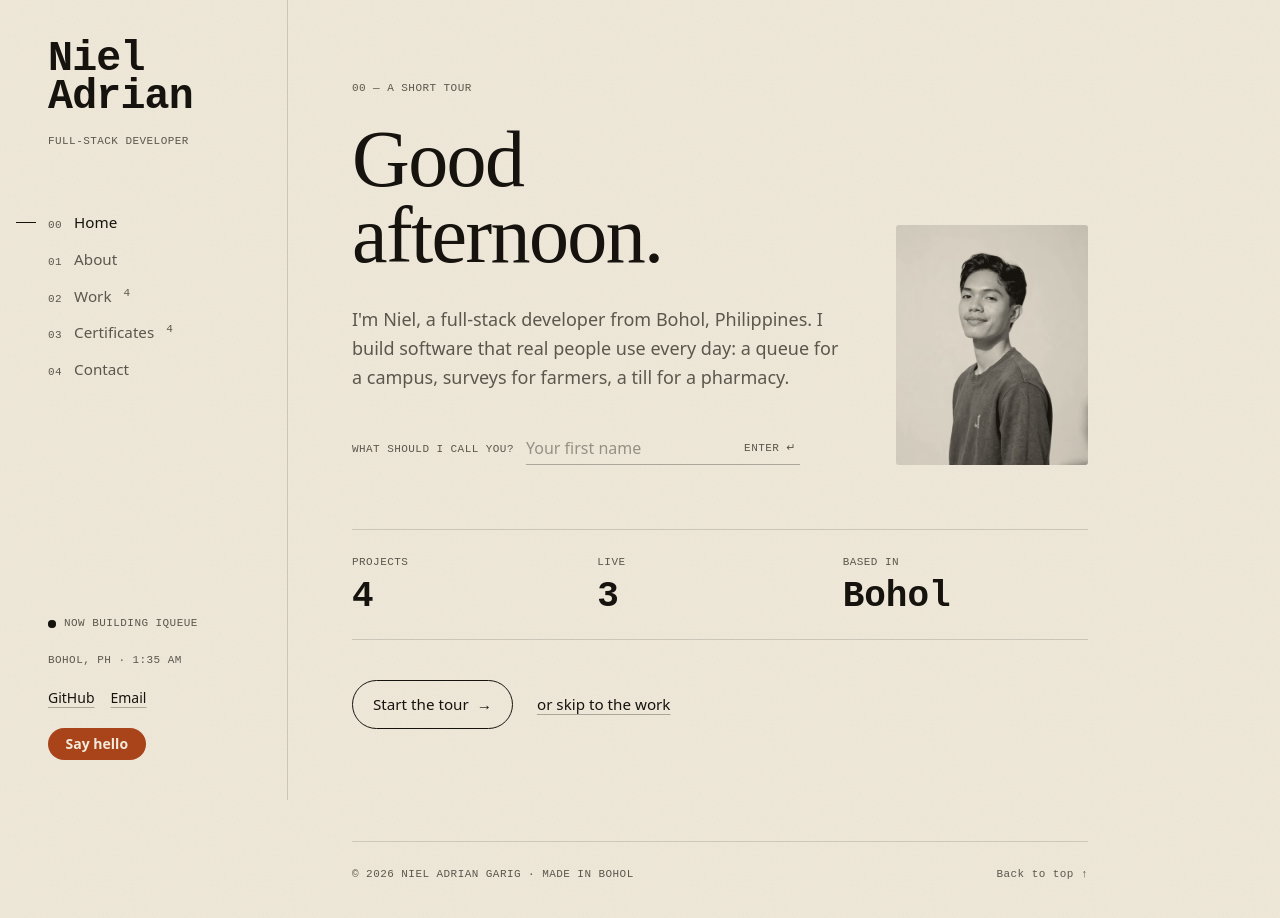
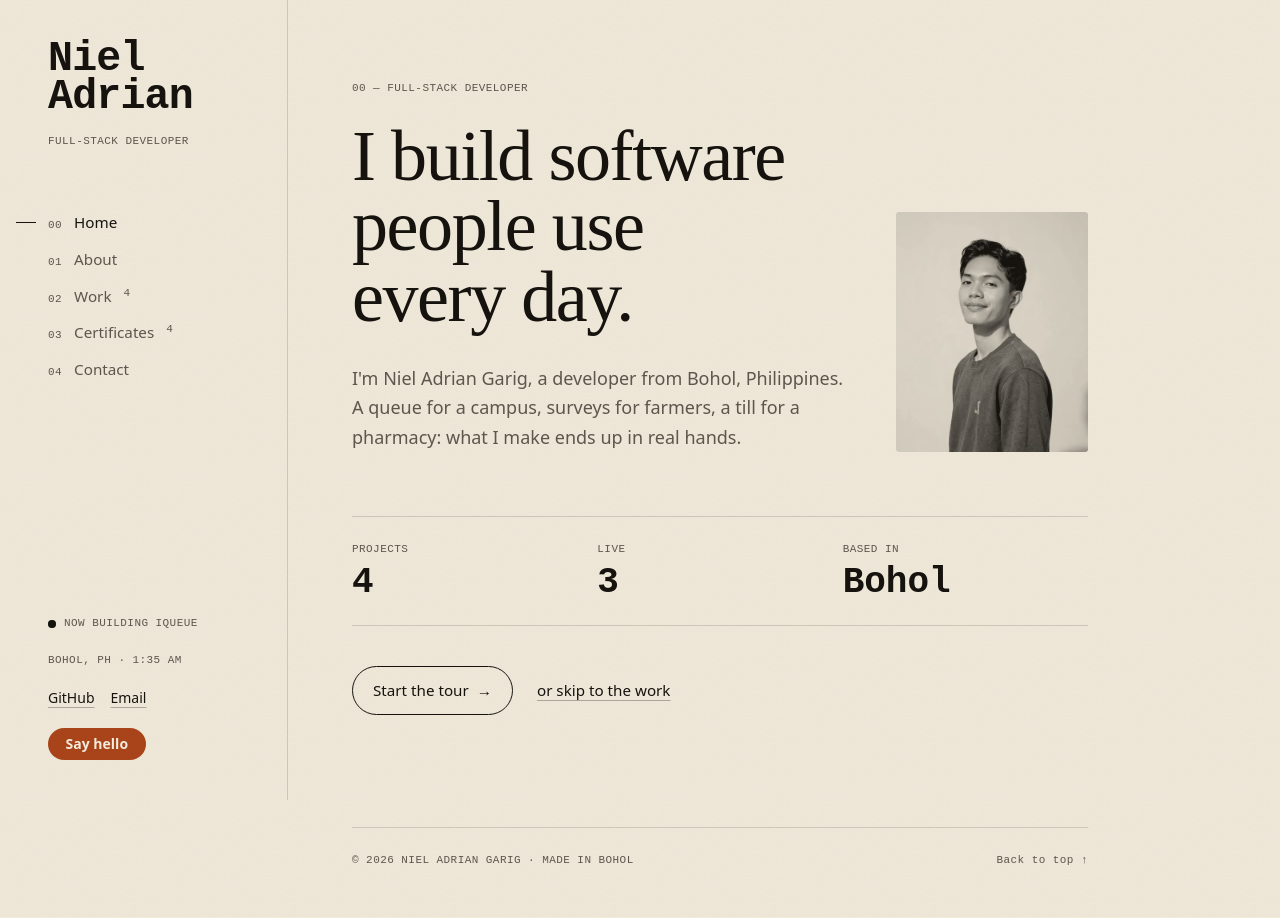
Before and after one commit to adrianniel/portfolio, a React (Vite) app: page / in a window 1280 px wide. Shown: the top 918 px of the page. Built offline with nearby package versions, Linux system fonts and the light colour scheme.

Commit message:
refactor: remove the viewer greeting and name personalization

```diff
--- a/src/components/About.tsx
+++ b/src/components/About.tsx
@@ -1,14 +1,11 @@
 import { profile, stack } from '../data/content'
-import { useViewer } from '../lib/viewer'
 import { Reveal } from './Reveal'
 import { View } from './View'
 import { to } from '../lib/router'
 
 export function About() {
-  const { say } = useViewer()
-
   return (
-    <View number="01" kicker="About" title={say('A little about me, {name}.')} next={{ label: 'Work', href: to({ name: 'work' }) }}>
+    <View number="01" kicker="About" title="A little about me." next={{ label: 'Work', href: to({ name: 'work' }) }}>
       <div className="grid gap-12 sm:grid-cols-[1fr_14rem]">
         <div className="space-y-6 text-lg leading-relaxed text-pretty">
           <Reveal>
--- a/src/components/Certificates.tsx
+++ b/src/components/Certificates.tsx
@@ -3,13 +3,11 @@ import { certificates } from '../data/content'
 import type { Certificate } from '../data/content'
 import { images } from '../data/images'
 import { fallbackSrc, srcSet } from '../lib/img'
-import { useViewer } from '../lib/viewer'
 import { View } from './View'
 import { to } from '../lib/router'
 import { SwarmImage } from './SwarmImage'
 
 export function Certificates() {
-  const { say } = useViewer()
   const dialog = useRef<HTMLDialogElement>(null)
   const [open, setOpen] = useState<Certificate | null>(null)
 
@@ -20,7 +18,7 @@ export function Certificates() {
   const close = () => dialog.current?.close()
 
   return (
-    <View number="03" kicker="Certificates" title={say('Receipts, in case you need them, {name}.')} next={{ label: 'Contact', href: to({ name: 'contact' }) }}>
+    <View number="03" kicker="Certificates" title="Receipts, in case you need them." next={{ label: 'Contact', href: to({ name: 'contact' }) }}>
       <ul className="grid gap-x-8 gap-y-14 sm:grid-cols-2">
         {certificates.map((cert) => (
           <li key={cert.verify}>
--- a/src/components/Contact.tsx
+++ b/src/components/Contact.tsx
@@ -1,16 +1,13 @@
 import { useState } from 'react'
 import { profile } from '../data/content'
-import { useViewer } from '../lib/viewer'
 import { Clock } from './Clock'
 import { Reveal } from './Reveal'
 import { View } from './View'
 
 export function Contact() {
-  const { name, say } = useViewer()
   const [copied, setCopied] = useState(false)
 
-  const subject = name ? `Hello from ${name}` : 'Hello from your portfolio'
-  const mailto = `mailto:${profile.email}?subject=${encodeURIComponent(subject)}`
+  const mailto = `mailto:${profile.email}?subject=${encodeURIComponent('Hello, Niel')}`
 
   const copy = async () => {
     try {
@@ -23,7 +20,7 @@ export function Contact() {
   }
 
   return (
-    <View number="04" kicker="Contact" title={say("Let's build something, {name}.")}>
+    <View number="04" kicker="Contact" title="Let's build something together.">
       <Reveal className="max-w-[32rem] text-lg leading-relaxed text-ink-soft text-pretty">
         I'm open to internships, freelance work and good conversations about software. Write to me and I'll get
         back to you within a day or two.
--- a/src/components/Footer.tsx
+++ b/src/components/Footer.tsx
@@ -1,16 +1,12 @@
 import { profile } from '../data/content'
-import { useViewer } from '../lib/viewer'
 
 const YEAR = new Date().getFullYear()
 
 export function Footer() {
-  const { name } = useViewer()
-
   return (
     <footer className="label mt-28 flex max-w-[46rem] flex-wrap items-center justify-between gap-4 border-t border-ink/15 pt-6">
       <p>
         © {YEAR} {profile.name} · Made in Bohol
-        {name ? ` · Thanks for reading, ${name}` : ''}
       </p>
       <button
         type="button"
--- a/src/components/Home.tsx
+++ b/src/components/Home.tsx
@@ -1,16 +1,13 @@
 import { projects } from '../data/content'
 import { to } from '../lib/router'
-import { useViewer } from '../lib/viewer'
-import { NameField } from './NameField'
 import { Reveal } from './Reveal'
 import { SwarmImage } from './SwarmImage'
 
 export function Home() {
-  const { greeting, name } = useViewer()
   const live = projects.filter((p) => p.status === 'Live').length
 
   return (
-    <article aria-labelledby="greeting">
+    <article aria-labelledby="home-title">
       {/* On phones the sidebar is folded away, so the name gets its big moment here. */}
       <p aria-hidden="true" className="font-dot mb-10 text-[clamp(3.25rem,17vw,5rem)] leading-[0.9] font-black tracking-[-0.02em] lg:hidden">
         Niel
@@ -19,24 +16,19 @@ export function Home() {
       </p>
       <div className="grid gap-10 sm:grid-cols-[1fr_12rem] sm:items-end sm:gap-12">
         <div>
-          <p className="label mb-6">00 — {name ? `A tour for ${name}` : 'A short tour'}</p>
-          {/* key re-runs the reveal when the name changes */}
+          <p className="label mb-6">00 — Full-stack developer</p>
           <Reveal
-            key={greeting}
             as="h1"
-            id="greeting"
-            stagger={70}
-            className="font-display text-[clamp(2.75rem,8vw,5rem)] leading-[0.95] tracking-[-0.02em] text-balance"
+            id="home-title"
+            stagger={60}
+            className="font-display text-[clamp(2.6rem,7vw,4.5rem)] leading-[0.98] tracking-[-0.02em] text-balance"
           >
-            {greeting}
+            I build software people use every day.
           </Reveal>
           <Reveal delay={250} className="mt-8 max-w-[32rem] text-lg leading-relaxed text-ink-soft text-pretty">
-            I'm Niel, a full-stack developer from Bohol, Philippines. I build software that real people use
-            every day: a queue for a campus, surveys for farmers, a till for a pharmacy.
+            I'm Niel Adrian Garig, a developer from Bohol, Philippines. A queue for a campus, surveys for
+            farmers, a till for a pharmacy: what I make ends up in real hands.
           </Reveal>
-          <div className="mt-10">
-            <NameField />
-          </div>
         </div>
 
         <SwarmImage
@@ -71,7 +63,7 @@ export function Home() {
           href={to({ name: 'about' })}
           className="group inline-flex items-center gap-2 rounded-full border border-ink px-5 py-3 text-[0.95rem] font-medium transition-colors hover:bg-ink hover:text-cream"
         >
-          {name ? `Start your tour, ${name}` : 'Start the tour'}
+          Start the tour
           <span aria-hidden="true" className="transition-transform duration-500 ease-out-expo group-hover:translate-x-1">
             →
           </span>
--- a/src/components/NameField.tsx
+++ /dev/null
@@ -1,56 +0,0 @@
-import { useId, useState } from 'react'
-import type { FormEvent } from 'react'
-import { useViewer } from '../lib/viewer'
-
-/** Lets the visitor tell the site their name, or change it. */
-export function NameField() {
-  const { name, setName } = useViewer()
-  const [editing, setEditing] = useState(false)
-  const [draft, setDraft] = useState('')
-  const id = useId()
-
-  const submit = (e: FormEvent) => {
-    e.preventDefault()
-    if (!draft.trim()) return
-    setName(draft)
-    setDraft('')
-    setEditing(false)
-  }
-
-  if (name && !editing) {
-    return (
-      <p className="label">
-        Not {name}?{' '}
-        <button
-          type="button"
-          onClick={() => setEditing(true)}
-          className="underline decoration-1 underline-offset-4 transition-colors hover:text-ink"
-        >
-          Change name
-        </button>
-      </p>
-    )
-  }
-
-  return (
-    <form onSubmit={submit} className="flex max-w-md flex-col gap-2 sm:flex-row sm:items-center sm:gap-3">
-      <label htmlFor={id} className="label shrink-0">
-        {name ? 'Your name' : 'What should I call you?'}
-      </label>
-      <span className="flex flex-1 items-center border-b border-ink/30 transition-colors focus-within:border-ink">
-        <input
-          id={id}
-          value={draft}
-          onChange={(e) => setDraft(e.target.value)}
-          placeholder="Your first name"
-          autoComplete="given-name"
-          maxLength={28}
-          className="w-full min-w-0 bg-transparent py-1 text-base placeholder:text-ink-soft/60 focus:outline-none"
-        />
-        <button type="submit" className="label shrink-0 px-1 py-1 whitespace-nowrap transition-colors hover:text-ink" aria-label="Save name">
-          Enter ↵
-        </button>
-      </span>
-    </form>
-  )
-}
--- a/src/components/Sidebar.tsx
+++ b/src/components/Sidebar.tsx
@@ -2,7 +2,6 @@ import { useEffect, useRef } from 'react'
 import { certificates, profile, projects } from '../data/content'
 import { keyOf, sectionOf, to } from '../lib/router'
 import type { Route, RouteName } from '../lib/router'
-import { useViewer } from '../lib/viewer'
 import { Clock } from './Clock'
 
 type Item = { name: Exclude<RouteName, 'project'>; n: string; label: string; count?: number }
@@ -66,7 +65,6 @@ function NavList({ active, large = false, onNavigate }: { active: RouteName; lar
 }
 
 export function Sidebar({ route }: { route: Route }) {
-  const { name } = useViewer()
   const active = sectionOf(route)
   const drawer = useRef<HTMLDialogElement>(null)
   const close = () => drawer.current?.close()
@@ -95,7 +93,6 @@ export function Sidebar({ route }: { route: Route }) {
           <span className="block">Adrian</span>
         </a>
         <p className="label mt-4">{profile.role}</p>
-        {name && <p className="label mt-1 text-ink">Tour for {name}</p>}
 
         <nav aria-label="Main" className="mt-14">
           <NavList active={active} />
--- a/src/entry-server.tsx
+++ b/src/entry-server.tsx
@@ -1,15 +1,12 @@
 import { StrictMode } from 'react'
 import { renderToString } from 'react-dom/server'
 import App from './App'
-import { ViewerProvider } from './lib/viewer'
 
 /** Renders the page to HTML at build time (see scripts/prerender.mjs). */
 export function render() {
   return renderToString(
     <StrictMode>
-      <ViewerProvider>
-        <App />
-      </ViewerProvider>
+      <App />
     </StrictMode>,
   )
 }
--- a/src/lib/viewer.tsx
+++ /dev/null
@@ -1,163 +0,0 @@
-/* eslint-disable react/only-export-components -- provider and hook live together */
-import { createContext, useContext, useMemo, useSyncExternalStore } from 'react'
-import type { ReactNode } from 'react'
-
-/**
- * Who is reading. A browser cannot know a visitor's name on its own, so the
- * name comes from a personal link (?to=Maria, also ?for= or ?name=) or from
- * the visitor typing it. It is kept only in this browser (localStorage).
- */
-
-const STORAGE_KEY = 'viewer-name'
-const URL_KEYS = ['to', 'for', 'name']
-const FALLBACK = 'friend'
-
-export type PartOfDay = 'morning' | 'afternoon' | 'evening' | 'night'
-
-type Viewer = {
-  /** The visitor's first name, or null when unknown. */
-  name: string | null
-  /** Fills `{name}` in a template, using a friendly fallback. */
-  say: (template: string) => string
-  setName: (name: string | null) => void
-  /** Null while prerendering, before the visitor's clock is known. */
-  partOfDay: PartOfDay | null
-  greeting: string
-  /** True when the name came from a personal link. */
-  invited: boolean
-}
-
-const ViewerContext = createContext<Viewer | null>(null)
-
-/** Keeps letters, spaces and a few name characters; title-cases the result. */
-export function cleanName(raw: string | null | undefined): string | null {
-  if (!raw) return null
-  const name = raw
-    .normalize('NFC')
-    .replace(/[^\p{L}\p{M}\s.'-]/gu, '')
-    .replace(/\s+/g, ' ')
-    .trim()
-    .slice(0, 28)
-  if (!name) return null
-  return name.replace(/(^|[\s-])(\p{L})/gu, (_, sep: string, ch: string) => sep + ch.toUpperCase())
-}
-
-function partOfDay(date = new Date()): PartOfDay {
-  const h = date.getHours()
-  if (h >= 5 && h < 12) return 'morning'
-  if (h >= 12 && h < 18) return 'afternoon'
-  if (h >= 18 && h < 23) return 'evening'
-  return 'night'
-}
-
-const GREETINGS: Record<PartOfDay, string> = {
-  morning: 'Good morning',
-  afternoon: 'Good afternoon',
-  evening: 'Good evening',
-  night: 'Up late',
-}
-
-function readStored(): string | null {
-  try {
-    return cleanName(localStorage.getItem(STORAGE_KEY))
-  } catch {
-    return null
-  }
-}
-
-function store(name: string | null) {
-  try {
-    if (name) localStorage.setItem(STORAGE_KEY, name)
-    else localStorage.removeItem(STORAGE_KEY)
-  } catch {
-    /* storage can be blocked; the name still lives in memory */
-  }
-}
-
-function readFromUrl(): string | null {
-  const params = new URLSearchParams(window.location.search)
-  for (const key of URL_KEYS) {
-    const value = cleanName(params.get(key))
-    if (value) return value
-  }
-  return null
-}
-
-/*
- * The name and the time of day live outside React (URL, localStorage, the
- * clock) and are read through useSyncExternalStore. The prerendered HTML uses
- * the server snapshots (no name, neutral greeting); the browser then swaps in
- * the real values right after hydration.
- */
-type NameState = { name: string | null; invited: boolean }
-const SERVER_NAME: NameState = { name: null, invited: false }
-let nameState: NameState | null = null
-const nameListeners = new Set<() => void>()
-
-function getName(): NameState {
-  if (!nameState) {
-    const fromUrl = readFromUrl()
-    nameState = { name: fromUrl ?? readStored(), invited: Boolean(fromUrl) }
-    // Remember a name that arrived through a personal link.
-    if (fromUrl) store(fromUrl)
-  }
-  return nameState
-}
-
-function subscribeName(listener: () => void) {
-  nameListeners.add(listener)
-  return () => nameListeners.delete(listener)
-}
-
-function setName(value: string | null) {
-  const next = cleanName(value)
-  nameState = { name: next, invited: nameState?.invited ?? false }
-  store(next)
-  nameListeners.forEach((l) => l())
-}
-
-let partState: PartOfDay | null = null
-function getPart(): PartOfDay {
-  partState ??= partOfDay()
-  return partState
-}
-
-// The greeting follows the visitor's clock, even on a long visit.
-function subscribePart(listener: () => void) {
-  const id = window.setInterval(() => {
-    const next = partOfDay()
-    if (next !== partState) {
-      partState = next
-      listener()
-    }
-  }, 60_000)
-  return () => window.clearInterval(id)
-}
-
-export function ViewerProvider({ children }: { children: ReactNode }) {
-  const { name, invited } = useSyncExternalStore(subscribeName, getName, () => SERVER_NAME)
-  const part = useSyncExternalStore(subscribePart, getPart, () => null)
-
-  // Address people by first name: "Juan Dela Cruz" reads as "Juan".
-  const first = name ? name.split(' ')[0] : null
-
-  const value = useMemo<Viewer>(
-    () => ({
-      name: first,
-      say: (template) => template.replaceAll('{name}', first ?? FALLBACK),
-      setName,
-      partOfDay: part,
-      greeting: !part ? 'Hello.' : first ? `${GREETINGS[part]}, ${first}.` : `${GREETINGS[part]}.`,
-      invited,
-    }),
-    [first, part, invited],
-  )
-
-  return <ViewerContext.Provider value={value}>{children}</ViewerContext.Provider>
-}
-
-export function useViewer(): Viewer {
-  const ctx = useContext(ViewerContext)
-  if (!ctx) throw new Error('useViewer must be used inside <ViewerProvider>')
-  return ctx
-}
--- a/src/main.tsx
+++ b/src/main.tsx
@@ -2,14 +2,11 @@ import { StrictMode } from 'react'
 import { createRoot, hydrateRoot } from 'react-dom/client'
 import './index.css'
 import App from './App.tsx'
-import { ViewerProvider } from './lib/viewer'
 
 const root = document.getElementById('root')!
 const app = (
   <StrictMode>
-    <ViewerProvider>
-      <App />
-    </ViewerProvider>
+    <App />
   </StrictMode>
 )
 
```
Also changed, not shown: src/components/SwarmImage.tsx (+1 -7 lines).
